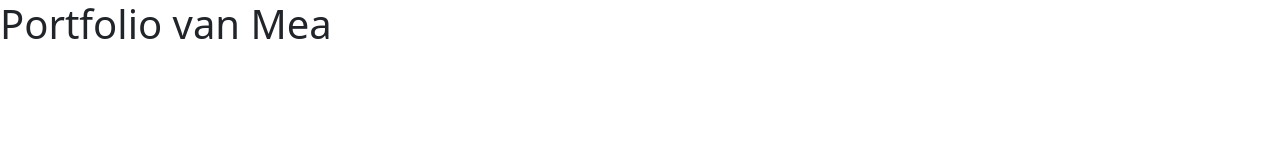
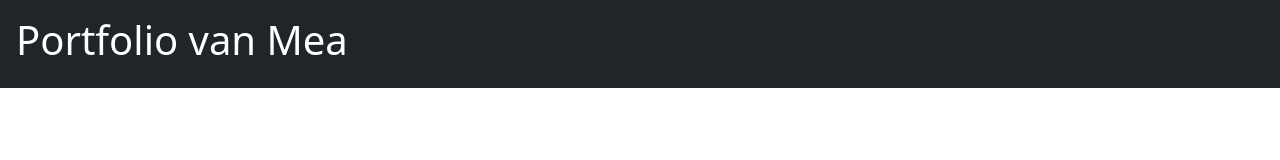
Before and after one commit to Tristan-nl/Tristan-nl.github.io, a plain HTML site: page index.html in a window 1280 px wide. Drawn offline with nearby package versions, Linux system fonts and the light colour scheme.

Commit message:
added a background from bootstrap

```diff
--- a/index.html
+++ b/index.html
@@ -11,11 +11,14 @@
         integrity="sha384-YvpcrYf0tY3lHB60NNkmXc5s9fDVZLESaAA55NDzOxhy9GkcIdslK1eN7N6jIeHz"
         crossorigin="anonymous"></script>
     <link rel="stylesheet" href="/css/style.css">
-    <title>Document</title>
+    <title>Portfolio</title>
 </head>
 
-<body class=".bg-primary">
-    <h1>Portfolio van Mea</h1>
+<body >
+    <div class="p-3 mb-2 bg-dark text-white">
+        <h1>Portfolio van Mea</h1>
+    </div>
+
 </body>
 
 </html>
```
